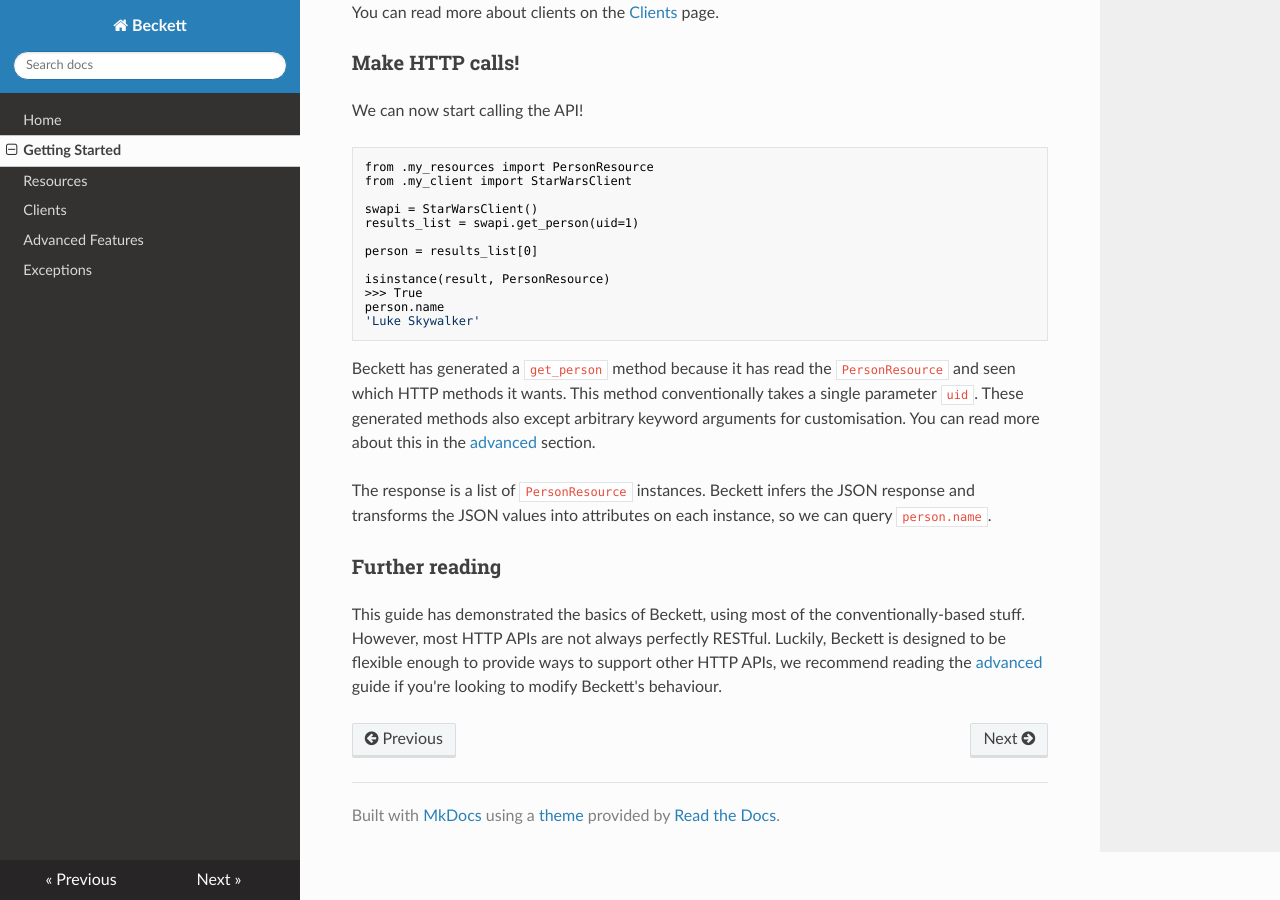
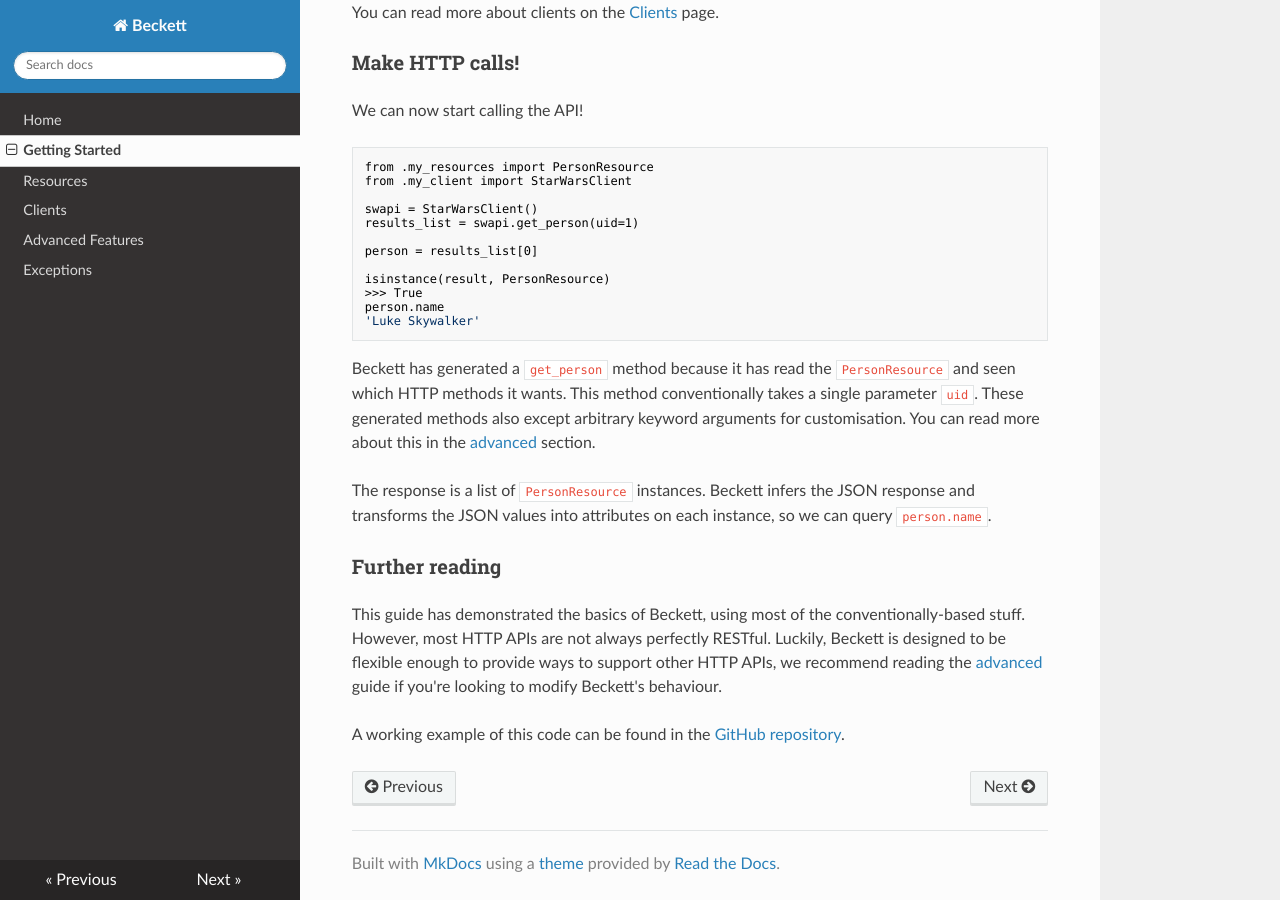
Before and after one commit to sshyran/beckett, an MkDocs documentation site: the page built from docs/intro.md, in a window 1280 px wide and 900 px high, scrolled down 2065 px. Built offline with MkDocs 1.6.1, drawn with Linux system fonts in a browser that asks for light colours; nearby versions of some CDN libraries; old or Windows-style settings are respelled for this version of MkDocs.

Commit message:
link to working example

```diff
--- a/docs/intro.md
+++ b/docs/intro.md
@@ -111,6 +111,8 @@ The response is a list of `PersonResource` instances. Beckett infers the JSON re
 
 This guide has demonstrated the basics of Beckett, using most of the conventionally-based stuff. However, most HTTP APIs are not always perfectly RESTful. Luckily, Beckett is designed to be flexible enough to provide ways to support other HTTP APIs, we recommend reading the [advanced][advanced] guide if you're looking to modify Beckett's behaviour.
 
+A working example of this code can be found in the [GitHub repository](https://github.com/phalt/beckett/blob/master/example/main.py).
+
 [resources]: /resources
 [clients]: /clients
 [advanced]: /advanced
```
